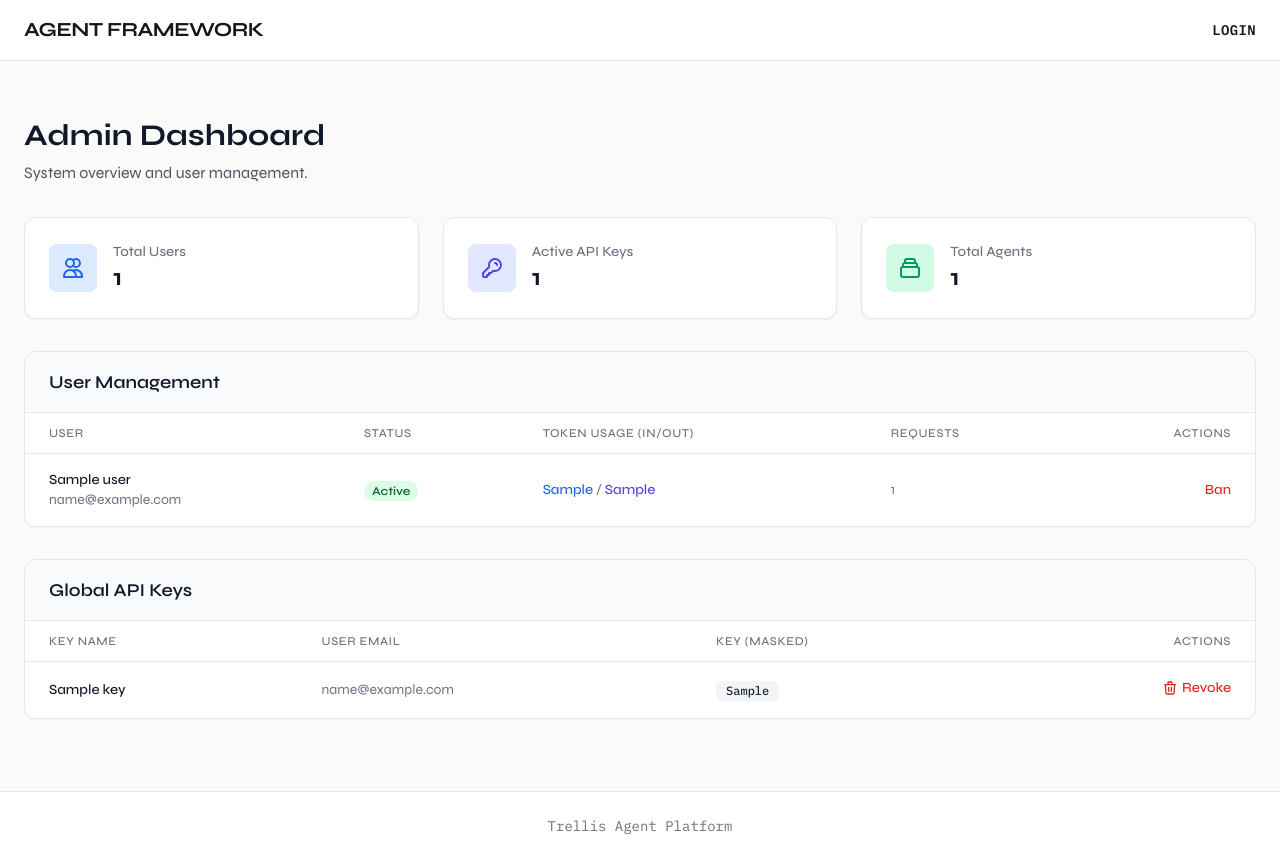
After one commit to laraibkazi92/trellis-agent-platform, a Python web app: template templates/admin.html in a window 1280 px wide. The commit adds this page. Run offline with Jinja, Linux system fonts and the light colour scheme; the template is opened without the code that fills it: most values are stand-ins (such as "Sample title", 1, 10 or a date in 2020); some libraries are stand-ins or nearby versions.

Commit message:
feat: implement admin dashboard UI

```diff
--- /dev/null
+++ b/templates/admin.html
@@ -0,0 +1,156 @@
+{% extends "base.html" %}
+{% block content %}
+<div class="mb-8">
+  <h1 class="text-3xl font-bold text-gray-900 mb-2">Admin Dashboard</h1>
+  <p class="text-gray-600">System overview and user management.</p>
+</div>
+
+<!-- Global Stats -->
+<div class="grid grid-cols-1 md:grid-cols-3 gap-6 mb-8">
+  <div class="bg-white rounded-xl shadow-sm border border-gray-200 p-6">
+    <div class="flex items-center">
+      <div class="p-3 rounded-lg bg-blue-100 text-blue-600 mr-4">
+        <svg class="w-6 h-6" fill="none" stroke="currentColor" viewBox="0 0 24 24"><path stroke-linecap="round" stroke-linejoin="round" stroke-width="2" d="M12 4.354a4 4 0 110 5.292M15 21H3v-1a6 6 0 0112 0v1zm0 0h6v-1a6 6 0 00-9-5.197M13 7a4 4 0 11-8 0 4 4 0 018 0z"></path></svg>
+      </div>
+      <div>
+        <p class="text-sm font-medium text-gray-500">Total Users</p>
+        <p class="text-2xl font-bold text-gray-900">{{ stats.total_users }}</p>
+      </div>
+    </div>
+  </div>
+
+  <div class="bg-white rounded-xl shadow-sm border border-gray-200 p-6">
+    <div class="flex items-center">
+      <div class="p-3 rounded-lg bg-indigo-100 text-indigo-600 mr-4">
+        <svg class="w-6 h-6" fill="none" stroke="currentColor" viewBox="0 0 24 24"><path stroke-linecap="round" stroke-linejoin="round" stroke-width="2" d="M15 7a2 2 0 012 2m4 0a6 6 0 01-7.743 5.743L11 17H9v2H7v2H4a1 1 0 01-1-1v-2.586a1 1 0 01.293-.707l5.964-5.964A6 6 0 1121 9z"></path></svg>
+      </div>
+      <div>
+        <p class="text-sm font-medium text-gray-500">Active API Keys</p>
+        <p class="text-2xl font-bold text-gray-900">{{ stats.total_keys }}</p>
+      </div>
+    </div>
+  </div>
+
+  <div class="bg-white rounded-xl shadow-sm border border-gray-200 p-6">
+    <div class="flex items-center">
+      <div class="p-3 rounded-lg bg-emerald-100 text-emerald-600 mr-4">
+        <svg class="w-6 h-6" fill="none" stroke="currentColor" viewBox="0 0 24 24"><path stroke-linecap="round" stroke-linejoin="round" stroke-width="2" d="M19 11H5m14 0a2 2 0 012 2v6a2 2 0 01-2 2H5a2 2 0 01-2-2v-6a2 2 0 012-2m14 0V9a2 2 0 00-2-2M5 11V9a2 2 0 012-2m0 0V5a2 2 0 012-2h6a2 2 0 012 2v2M7 7h10"></path></svg>
+      </div>
+      <div>
+        <p class="text-sm font-medium text-gray-500">Total Agents</p>
+        <p class="text-2xl font-bold text-gray-900">{{ stats.total_agents }}</p>
+      </div>
+    </div>
+  </div>
+</div>
+
+<!-- Users Table -->
+<div class="bg-white shadow-sm rounded-xl border border-gray-200 mb-8 overflow-hidden">
+  <div class="px-6 py-4 border-b border-gray-200 bg-gray-50">
+    <h2 class="text-lg font-semibold text-gray-900">User Management</h2>
+  </div>
+  <div class="overflow-x-auto">
+    <table class="min-w-full divide-y divide-gray-200">
+      <thead class="bg-white">
+        <tr>
+          <th scope="col" class="px-6 py-3 text-left text-xs font-medium text-gray-500 uppercase tracking-wider">User</th>
+          <th scope="col" class="px-6 py-3 text-left text-xs font-medium text-gray-500 uppercase tracking-wider">Status</th>
+          <th scope="col" class="px-6 py-3 text-left text-xs font-medium text-gray-500 uppercase tracking-wider">Token Usage (In/Out)</th>
+          <th scope="col" class="px-6 py-3 text-left text-xs font-medium text-gray-500 uppercase tracking-wider">Requests</th>
+          <th scope="col" class="px-6 py-3 text-right text-xs font-medium text-gray-500 uppercase tracking-wider">Actions</th>
+        </tr>
+      </thead>
+      <tbody class="bg-white divide-y divide-gray-200">
+        {% for u in users %}
+        <tr>
+          <td class="px-6 py-4 whitespace-nowrap">
+            <div class="flex items-center">
+              <div>
+                <div class="text-sm font-medium text-gray-900">{{ u.name }}</div>
+                <div class="text-sm text-gray-500">{{ u.email }}</div>
+              </div>
+            </div>
+          </td>
+          <td class="px-6 py-4 whitespace-nowrap">
+            {% if u.is_banned %}
+              <span class="px-2 inline-flex text-xs leading-5 font-semibold rounded-full bg-red-100 text-red-800">Banned</span>
+            {% else %}
+              <span class="px-2 inline-flex text-xs leading-5 font-semibold rounded-full bg-green-100 text-green-800">Active</span>
+            {% endif %}
+          </td>
+          <td class="px-6 py-4 whitespace-nowrap text-sm text-gray-500">
+            <span class="text-blue-600 font-medium">{{ u.usage.input_tokens }}</span> / <span class="text-indigo-600 font-medium">{{ u.usage.output_tokens }}</span>
+          </td>
+          <td class="px-6 py-4 whitespace-nowrap text-sm text-gray-500">
+            {{ u.usage.total_requests }}
+          </td>
+          <td class="px-6 py-4 whitespace-nowrap text-right text-sm font-medium">
+            <form action="/admin/users/toggle_ban" method="POST" class="inline-block" onsubmit="return confirm('Are you sure you want to change this user\'s access?');">
+              <input type="hidden" name="user_id" value="{{ u.sub }}">
+              {% if u.is_banned %}
+                <input type="hidden" name="is_banned" value="false">
+                <button type="submit" class="text-green-600 hover:text-green-900 font-medium">Unban</button>
+              {% else %}
+                <input type="hidden" name="is_banned" value="true">
+                <button type="submit" class="text-red-600 hover:text-red-900 font-medium">Ban</button>
+              {% endif %}
+            </form>
+          </td>
+        </tr>
+        {% endfor %}
+      </tbody>
+    </table>
+  </div>
+</div>
+
+<!-- Global API Keys Table -->
+<div class="bg-white shadow-sm rounded-xl border border-gray-200 overflow-hidden">
+  <div class="px-6 py-4 border-b border-gray-200 bg-gray-50">
+    <h2 class="text-lg font-semibold text-gray-900">Global API Keys</h2>
+  </div>
+  <div class="overflow-x-auto">
+    <table class="min-w-full divide-y divide-gray-200">
+      <thead class="bg-white">
+        <tr>
+          <th scope="col" class="px-6 py-3 text-left text-xs font-medium text-gray-500 uppercase tracking-wider">Key Name</th>
+          <th scope="col" class="px-6 py-3 text-left text-xs font-medium text-gray-500 uppercase tracking-wider">User Email</th>
+          <th scope="col" class="px-6 py-3 text-left text-xs font-medium text-gray-500 uppercase tracking-wider">Key (Masked)</th>
+          <th scope="col" class="px-6 py-3 text-right text-xs font-medium text-gray-500 uppercase tracking-wider">Actions</th>
+        </tr>
+      </thead>
+      <tbody class="bg-white divide-y divide-gray-200">
+        {% for k in keys %}
+        <tr>
+          <td class="px-6 py-4 whitespace-nowrap text-sm font-medium text-gray-900">
+            {{ k.name }}
+          </td>
+          <td class="px-6 py-4 whitespace-nowrap text-sm text-gray-500">
+            {{ k.user_email }}
+          </td>
+          <td class="px-6 py-4 whitespace-nowrap">
+            <span class="inline-flex items-center px-2.5 py-0.5 rounded-md text-xs font-medium bg-gray-100 text-gray-800 font-mono">
+              {{ k.key_masked }}
+            </span>
+          </td>
+          <td class="px-6 py-4 whitespace-nowrap text-right text-sm font-medium">
+            <form action="/admin/keys/revoke_global" method="POST" class="inline-block" onsubmit="return confirm('WARNING: This will permanently revoke this API key for the user. Are you sure?');">
+              <input type="hidden" name="api_key" value="{{ k.key }}">
+              <button type="submit" class="text-red-600 hover:text-red-900 flex items-center">
+                <svg class="w-4 h-4 mr-1" fill="none" stroke="currentColor" viewBox="0 0 24 24"><path stroke-linecap="round" stroke-linejoin="round" stroke-width="2" d="M19 7l-.867 12.142A2 2 0 0116.138 21H7.862a2 2 0 01-1.995-1.858L5 7m5 4v6m4-6v6m1-10V4a1 1 0 00-1-1h-4a1 1 0 00-1 1v3M4 7h16"></path></svg>
+                Revoke
+              </button>
+            </form>
+          </td>
+        </tr>
+        {% else %}
+        <tr>
+          <td colspan="4" class="px-6 py-8 text-center text-gray-500 text-sm">
+            No API keys found in the system.
+          </td>
+        </tr>
+        {% endfor %}
+      </tbody>
+    </table>
+  </div>
+</div>
+{% endblock %}
--- a/templates/base.html
+++ b/templates/base.html
@@ -72,6 +72,9 @@
             </div>
         </div>
         <span class="text-neutral-300 dark:text-neutral-700 hidden sm:inline">|</span>
+        {% if is_admin %}
+        <a href="/admin" class="text-emerald-600 dark:text-emerald-400 hover:text-emerald-700 dark:hover:text-emerald-300 transition-colors uppercase {% if request.url.path == '/admin' %}text-emerald-700 dark:text-emerald-300{% endif %}">Admin</a>
+        {% endif %}
         <span class="text-neutral-500 dark:text-neutral-400 hidden sm:inline">{{ user.name }}</span>
         <a href="/logout" onclick="showGlobalLoading('Signing out...')" class="text-red-600 dark:text-red-400 hover:text-red-700 dark:hover:text-red-300 transition-colors uppercase">Logout</a>
             {% else %}
```
